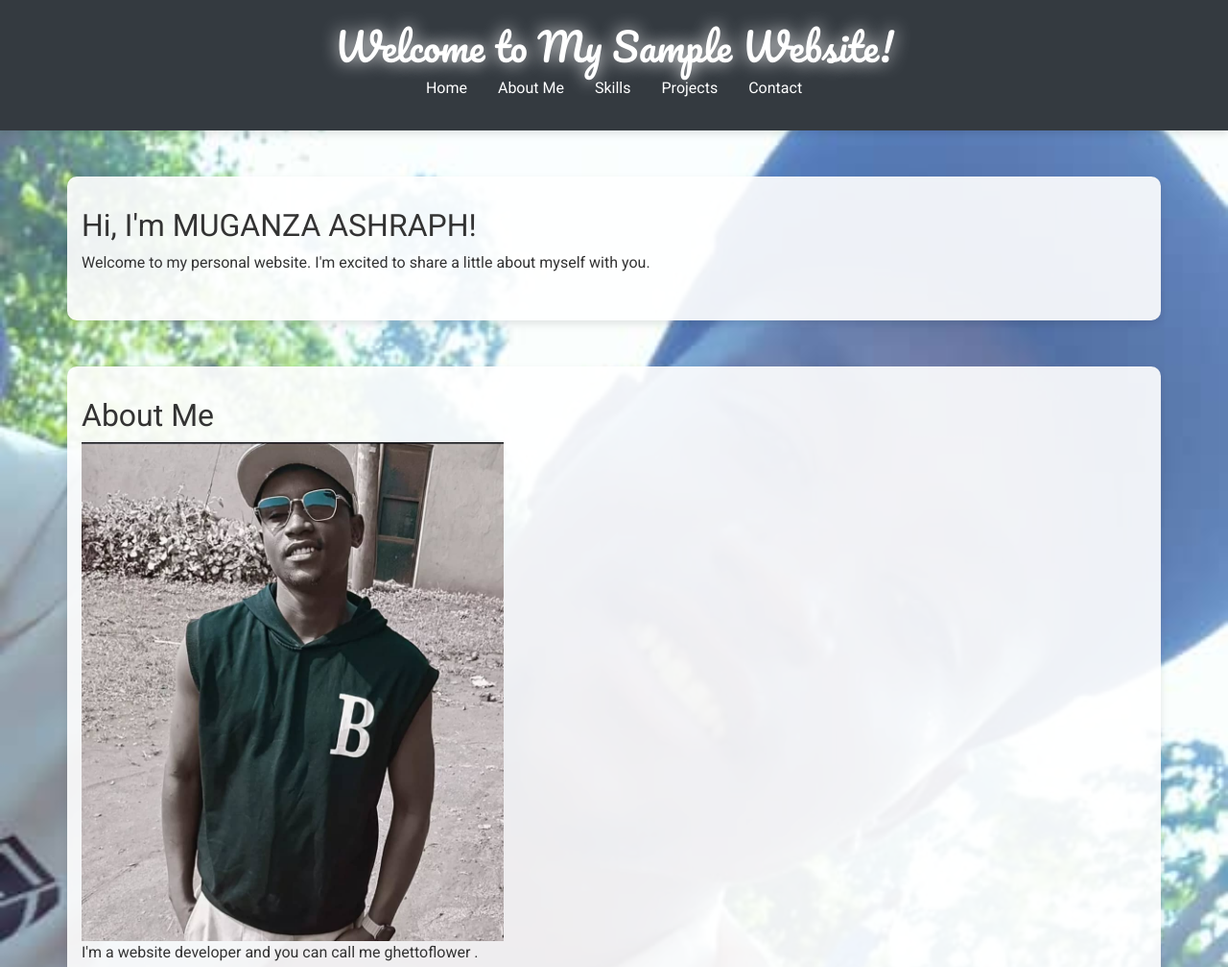
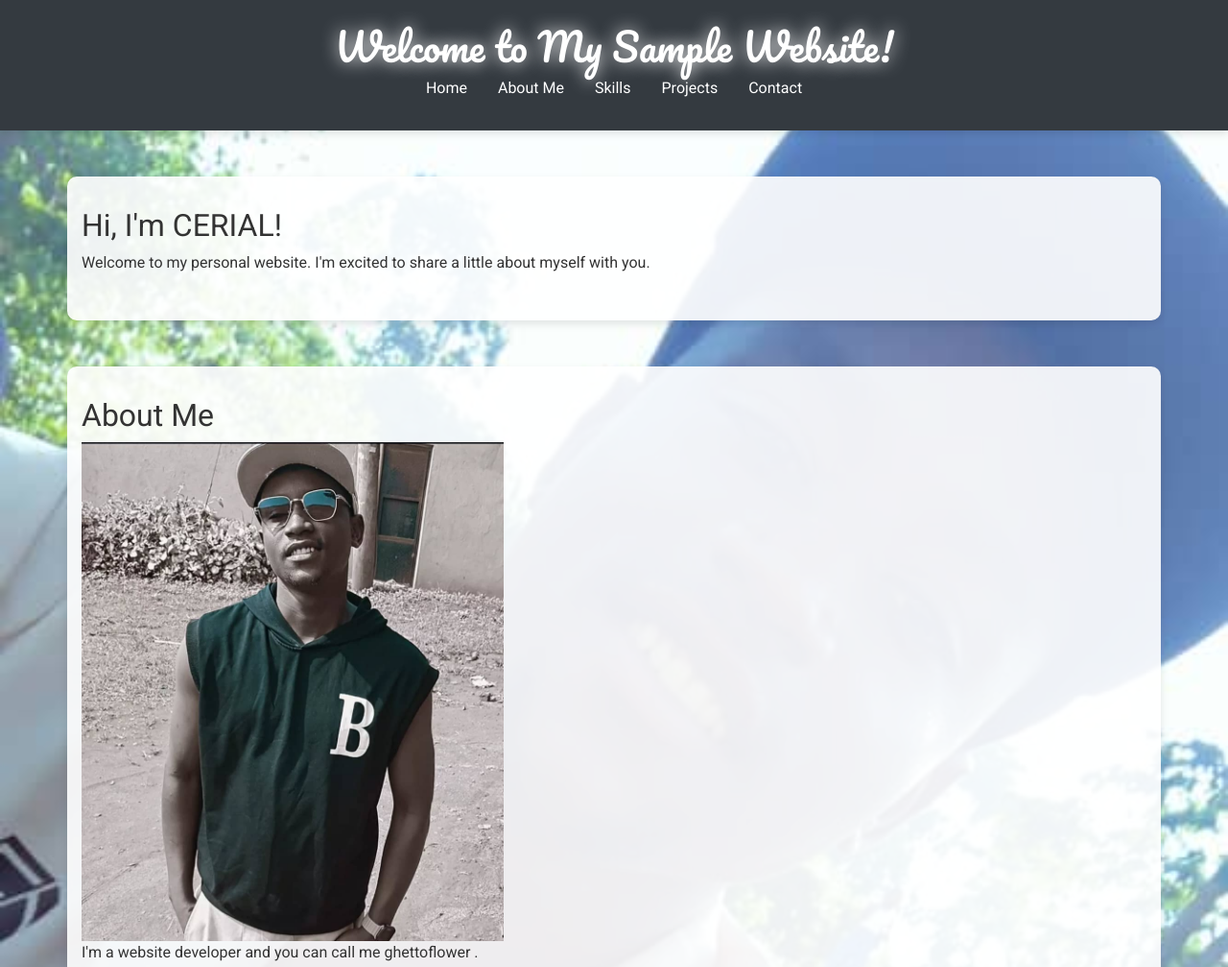
Before and after one commit to GHETTOFLOWER/MY-SAMPLE-WEBSITE, a plain HTML site: page index.html in a window 1280 px wide. Shown: the top 1008 px of the page at 96% size. Drawn offline with nearby package versions, Linux system fonts and the light colour scheme.

Commit message:
Update index.html

```diff
--- a/index.html
+++ b/index.html
@@ -191,7 +191,7 @@
   </header>
 
   <section id="home" class="container my-5">
-    <h2>Hi, I'm MUGANZA ASHRAPH!</h2>
+    <h2>Hi, I'm CERIAL!</h2>
     <p>Welcome to my personal website. I'm excited to share a little about myself with you.</p>
   </section>
 
```
